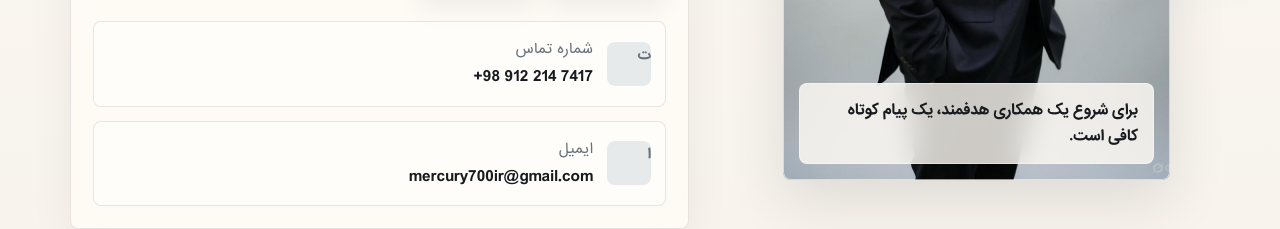
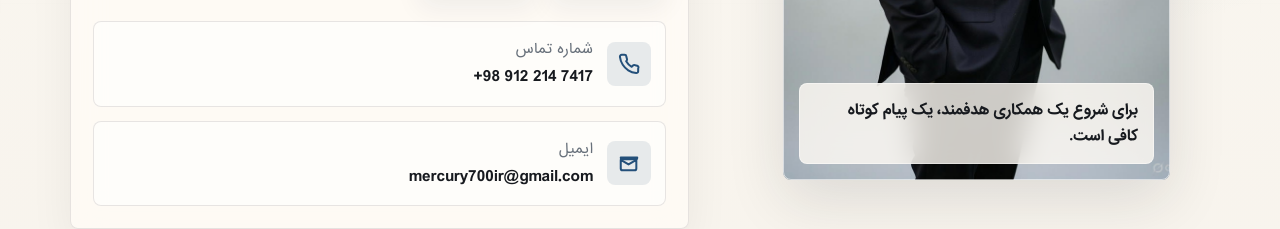
Before and after one commit to mercury700ir-gif/Project-1, a plain HTML site: page contact.html in a window 1280 px wide. Shown: the part 573-802 px from the top of the page. Drawn offline with Linux system fonts and the light colour scheme.

Commit message:
redesigned icons

```diff
--- a/contact.html
+++ b/contact.html
@@ -87,14 +87,47 @@
 
           <div class="contact-list" aria-label="اطلاعات تماس">
             <div class="contact-item">
-              <span class="icon">ت</span>
+              <span class="icon" aria-hidden="true">
+                <svg
+                  xmlns="http://www.w3.org/2000/svg"
+                  viewBox="0 0 24 24"
+                  width="22"
+                  height="22"
+                  fill="none"
+                  stroke="currentColor"
+                  stroke-linecap="round"
+                  stroke-linejoin="round"
+                  focusable="false"
+                >
+                  <path
+                    d="M22 16.92v3a2 2 0 0 1-2.18 2 19.86 19.86 0 0 1-8.63-3.07 19.5 19.5 0 0 1-6-6 19.86 19.86 0 0 1-3.07-8.63A2 2 0 0 1 4.09 2h3a2 2 0 0 1 2 1.72c.12.9.35 1.78.68 2.6a2 2 0 0 1-.45 2.11L8.91 9.09a16 16 0 0 0 6 6l1.42-1.42a2 2 0 0 1 2.11-.45c.82.33 1.7.56 2.6.68A2 2 0 0 1 22 16.92z"
+                  />
+                </svg>
+              </span>
               <div>
                 <span>شماره تماس</span>
                 <strong>+98 912 214 7417</strong>
               </div>
             </div>
             <div class="contact-item">
-              <span class="icon">ا</span>
+              <span class="icon" aria-hidden="true">
+                <svg
+                  xmlns="http://www.w3.org/2000/svg"
+                  viewBox="0 0 24 24"
+                  width="22"
+                  height="22"
+                  fill="none"
+                  stroke="currentColor"
+                  stroke-linecap="round"
+                  stroke-linejoin="round"
+                  focusable="false"
+                >
+                  <path
+                    d="M3 8.5l8.5 5L20 8.5V18a2 2 0 0 1-2 2H5a2 2 0 0 1-2-2V8.5z"
+                  />
+                  <path d="M21 6H3a2 2 0 0 0 2 2h14a2 2 0 0 0 2-2z" />
+                </svg>
+              </span>
               <div>
                 <span>ایمیل</span>
                 <strong>mercury700ir@gmail.com</strong>
--- a/styles.css
+++ b/styles.css
@@ -580,6 +580,23 @@ h3 {
   font-size: 0.86rem;
 }
 
+/* Icon styling: center, bold stroke, color rgb(36,80,122) */
+.contact-item .icon {
+  display: grid;
+  place-items: center;
+  width: 44px;
+  height: 44px;
+  color: rgb(36, 80, 122);
+}
+
+.contact-item .icon svg {
+  width: 22px;
+  height: 22px;
+  display: block;
+  stroke: currentColor;
+  stroke-width: 2.2;
+}
+
 .contact-item strong {
   direction: ltr;
   unicode-bidi: plaintext;
```
